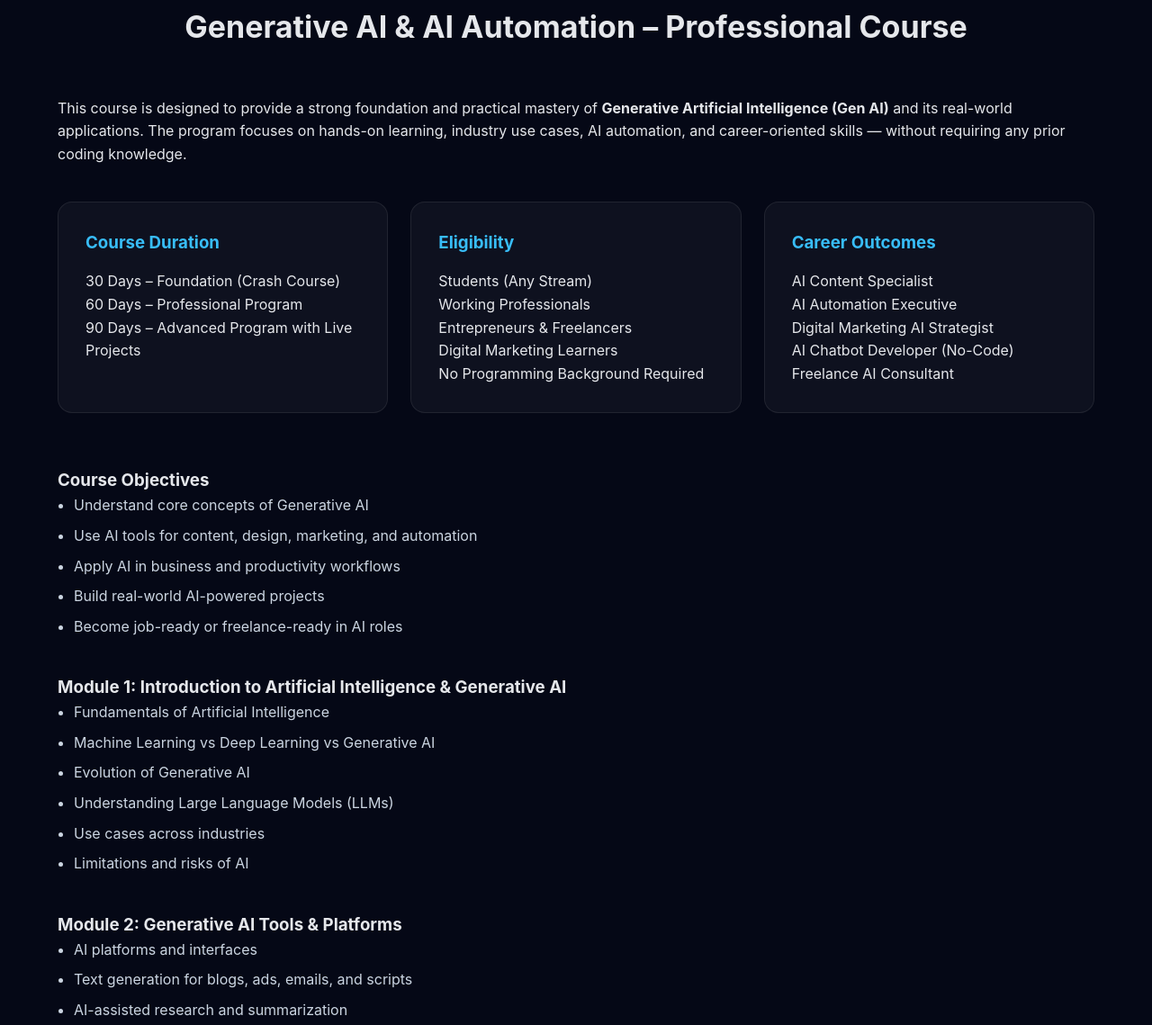
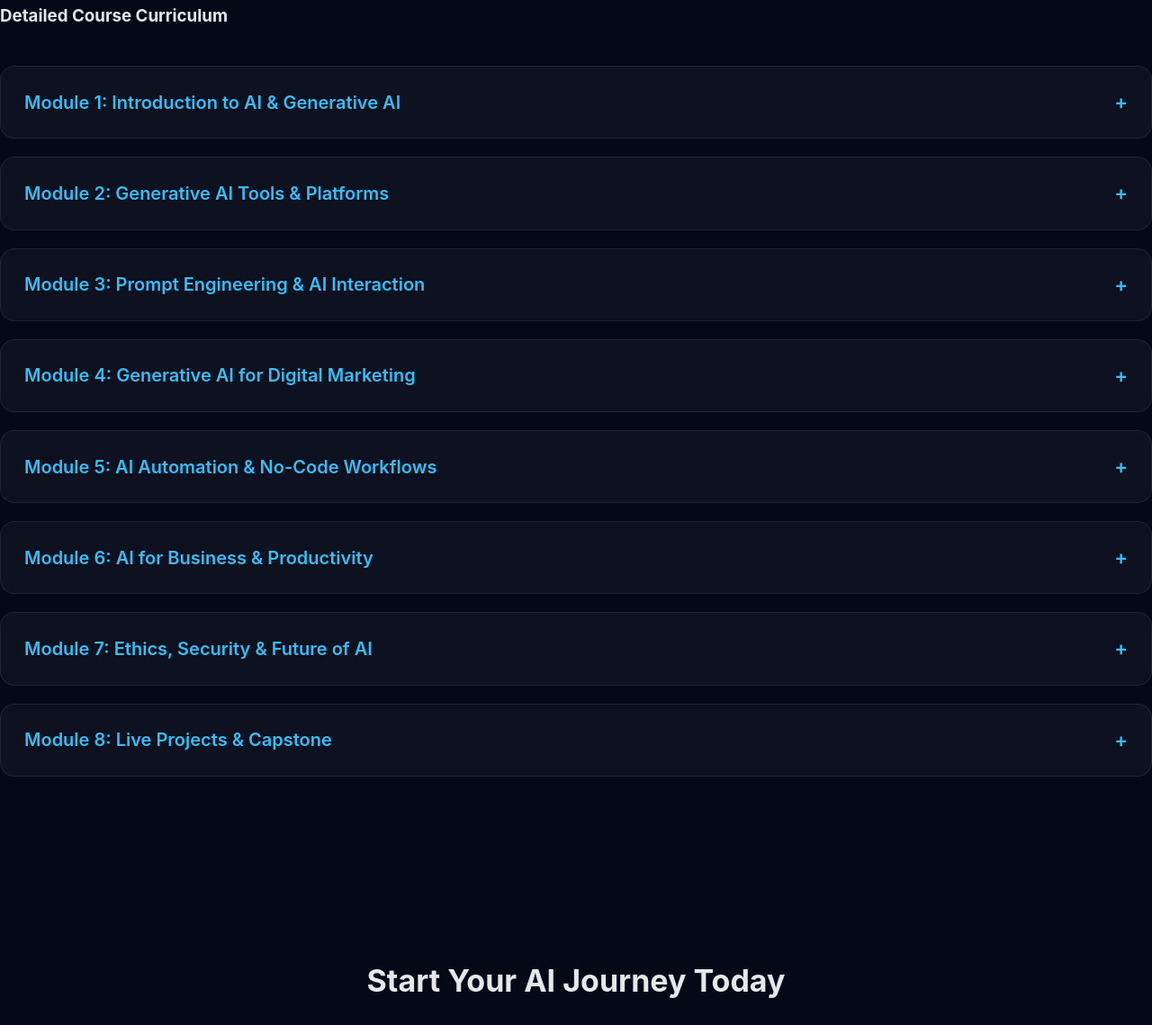
Before and after one commit to am471/GenAI---Automation, a plain HTML site: page index.html in a window 1280 px wide. Shown: the part 1548-2687 px from the top of the page at 90% size. Drawn offline with Linux system fonts and the light colour scheme.

Commit message:
Update index.html

```diff
--- a/index.html
+++ b/index.html
@@ -8,6 +8,55 @@
 <meta name="description" content="Enterprise GenAI solutions and professional Generative AI & Automation course.">
 
 <style>
+/* =====================
+   ACCORDION MODULES
+===================== */
+.accordion{
+    border:1px solid rgba(255,255,255,0.08);
+    border-radius:16px;
+    background:rgba(255,255,255,0.04);
+    margin-bottom:20px;
+    overflow:hidden;
+}
+
+.accordion-header{
+    padding:22px 26px;
+    cursor:pointer;
+    display:flex;
+    justify-content:space-between;
+    align-items:center;
+    font-size:20px;
+    font-weight:600;
+    color:#38bdf8;
+}
+
+.accordion-header span{
+    font-size:22px;
+    transition:transform .3s ease;
+}
+
+.accordion.active .accordion-header span{
+    transform:rotate(45deg);
+}
+
+.accordion-content{
+    max-height:0;
+    overflow:hidden;
+    transition:max-height .4s ease;
+}
+
+.accordion-body{
+    padding:0 26px 26px;
+}
+
+.accordion-body ul{
+    margin-left:18px;
+}
+
+.accordion-body li{
+    margin-bottom:8px;
+    color:#cbd5e1;
+}
 /* =====================
    GLOBAL
 ===================== */
@@ -265,6 +314,7 @@ footer{
         font-size:36px;
     }
 }
+
 </style>
 </head>
 
@@ -272,7 +322,7 @@ footer{
 
 <header>
     <div class="container header-wrap">
-        <div class="logo">The FS Solutions<span>.</span></div>
+        <div class="logo">GenAI<span>.</span></div>
         <a href="https://wa.me/918433879029" class="btn">WhatsApp Us</a>
     </div>
 </header>
@@ -327,176 +377,167 @@ footer{
 
 <!-- ================= COURSE ================= -->
 <section class="course">
-    <div class="container">
-        <h2>Generative AI & AI Automation – Professional Course</h2>
+    <div class="module">
+    <h3>Detailed Course Curriculum</h3>
+</div>
 
-        <!-- Course Overview -->
-        <div class="module">
-            <p>
-                This course is designed to provide a strong foundation and practical mastery of
-                <strong>Generative Artificial Intelligence (Gen AI)</strong> and its real-world applications.
-                The program focuses on hands-on learning, industry use cases, AI automation,
-                and career-oriented skills — without requiring any prior coding knowledge.
-            </p>
-        </div>
-
-        <!-- Key Info Cards -->
-        <div class="grid">
-            <div class="card">
-                <h3>Course Duration</h3>
-                <p>30 Days – Foundation (Crash Course)</p>
-                <p>60 Days – Professional Program</p>
-                <p>90 Days – Advanced Program with Live Projects</p>
-            </div>
-
-            <div class="card">
-                <h3>Eligibility</h3>
-                <p>Students (Any Stream)</p>
-                <p>Working Professionals</p>
-                <p>Entrepreneurs & Freelancers</p>
-                <p>Digital Marketing Learners</p>
-                <p>No Programming Background Required</p>
-            </div>
-
-            <div class="card">
-                <h3>Career Outcomes</h3>
-                <p>AI Content Specialist</p>
-                <p>AI Automation Executive</p>
-                <p>Digital Marketing AI Strategist</p>
-                <p>AI Chatbot Developer (No-Code)</p>
-                <p>Freelance AI Consultant</p>
-            </div>
-        </div>
-
-        <!-- Course Objectives -->
-        <div class="module">
-            <h3>Course Objectives</h3>
-            <ul>
-                <li>Understand core concepts of Generative AI</li>
-                <li>Use AI tools for content, design, marketing, and automation</li>
-                <li>Apply AI in business and productivity workflows</li>
-                <li>Build real-world AI-powered projects</li>
-                <li>Become job-ready or freelance-ready in AI roles</li>
-            </ul>
-        </div>
-
-        <!-- Detailed Curriculum -->
-        <div class="module">
-            <h3>Module 1: Introduction to Artificial Intelligence & Generative AI</h3>
+<!-- MODULE 1 -->
+<div class="accordion">
+    <div class="accordion-header">
+        Module 1: Introduction to AI & Generative AI
+        <span>+</span>
+    </div>
+    <div class="accordion-content">
+        <div class="accordion-body">
             <ul>
                 <li>Fundamentals of Artificial Intelligence</li>
                 <li>Machine Learning vs Deep Learning vs Generative AI</li>
                 <li>Evolution of Generative AI</li>
                 <li>Understanding Large Language Models (LLMs)</li>
-                <li>Use cases across industries</li>
+                <li>Industry use cases</li>
                 <li>Limitations and risks of AI</li>
             </ul>
         </div>
+    </div>
+</div>
 
-        <div class="module">
-            <h3>Module 2: Generative AI Tools & Platforms</h3>
+<!-- MODULE 2 -->
+<div class="accordion">
+    <div class="accordion-header">
+        Module 2: Generative AI Tools & Platforms
+        <span>+</span>
+    </div>
+    <div class="accordion-content">
+        <div class="accordion-body">
             <ul>
                 <li>AI platforms and interfaces</li>
-                <li>Text generation for blogs, ads, emails, and scripts</li>
+                <li>Text generation for blogs, ads, emails, scripts</li>
                 <li>AI-assisted research and summarization</li>
                 <li>Image generation for creatives and marketing</li>
-                <li>AI-based voice and speech generation</li>
+                <li>AI voice and speech generation</li>
                 <li>AI video generation tools</li>
             </ul>
         </div>
+    </div>
+</div>
 
-        <div class="module">
-            <h3>Module 3: Prompt Engineering & AI Interaction</h3>
+<!-- MODULE 3 -->
+<div class="accordion">
+    <div class="accordion-header">
+        Module 3: Prompt Engineering & AI Interaction
+        <span>+</span>
+    </div>
+    <div class="accordion-content">
+        <div class="accordion-body">
             <ul>
-                <li>Introduction to prompt engineering</li>
+                <li>Prompt engineering fundamentals</li>
                 <li>Prompt structure and best practices</li>
-                <li>Role-based and task-based prompting</li>
+                <li>Role-based & task-based prompting</li>
                 <li>Advanced prompting techniques</li>
-                <li>Prompt optimization and refinement</li>
-                <li>Industry-specific prompt templates</li>
+                <li>Prompt optimization</li>
+                <li>Industry prompt templates</li>
             </ul>
         </div>
+    </div>
+</div>
 
-        <div class="module">
-            <h3>Module 4: Generative AI for Digital Marketing</h3>
+<!-- MODULE 4 -->
+<div class="accordion">
+    <div class="accordion-header">
+        Module 4: Generative AI for Digital Marketing
+        <span>+</span>
+    </div>
+    <div class="accordion-content">
+        <div class="accordion-body">
             <ul>
-                <li>AI-powered SEO keyword research</li>
-                <li>Blog and landing page creation using AI</li>
-                <li>Social media content and reel scripting</li>
-                <li>Ad copy creation for Meta & Google Ads</li>
+                <li>AI-powered SEO & content planning</li>
+                <li>Blog & landing page creation</li>
+                <li>Social media & reel scripting</li>
+                <li>Ad copy for Meta & Google Ads</li>
                 <li>Email marketing automation</li>
-                <li>Competitor analysis using AI tools</li>
+                <li>Competitor analysis</li>
             </ul>
         </div>
+    </div>
+</div>
 
-        <div class="module">
-            <h3>Module 5: AI Automation & No-Code Workflows</h3>
+<!-- MODULE 5 -->
+<div class="accordion">
+    <div class="accordion-header">
+        Module 5: AI Automation & No-Code Workflows
+        <span>+</span>
+    </div>
+    <div class="accordion-content">
+        <div class="accordion-body">
             <ul>
-                <li>Introduction to AI automation concepts</li>
-                <li>No-code and low-code automation platforms</li>
-                <li>AI-based lead generation and follow-ups</li>
-                <li>Website and messaging chatbots</li>
-                <li>CRM and AI workflow integration</li>
-                <li>Automated customer support systems</li>
+                <li>AI automation fundamentals</li>
+                <li>No-code & low-code platforms</li>
+                <li>AI lead generation workflows</li>
+                <li>Website & WhatsApp chatbots</li>
+                <li>CRM integration</li>
+                <li>Customer support automation</li>
             </ul>
         </div>
+    </div>
+</div>
 
-        <div class="module">
-            <h3>Module 6: AI for Business, Productivity & Professional Use</h3>
+<!-- MODULE 6 -->
+<div class="accordion">
+    <div class="accordion-header">
+        Module 6: AI for Business & Productivity
+        <span>+</span>
+    </div>
+    <div class="accordion-content">
+        <div class="accordion-body">
             <ul>
-                <li>AI for presentations and reports</li>
-                <li>AI tools for sales and customer support</li>
-                <li>Resume building and interview preparation</li>
-                <li>AI for HR, training, and documentation</li>
-                <li>Productivity enhancement with AI assistants</li>
+                <li>AI for presentations & reports</li>
+                <li>AI tools for sales & support</li>
+                <li>Resume & interview preparation</li>
+                <li>HR & documentation automation</li>
+                <li>Productivity assistants</li>
             </ul>
         </div>
+    </div>
+</div>
 
-        <div class="module">
-            <h3>Module 7: Ethics, Security & Future of AI</h3>
+<!-- MODULE 7 -->
+<div class="accordion">
+    <div class="accordion-header">
+        Module 7: Ethics, Security & Future of AI
+        <span>+</span>
+    </div>
+    <div class="accordion-content">
+        <div class="accordion-body">
             <ul>
-                <li>Ethical considerations in AI usage</li>
-                <li>Data privacy and security</li>
-                <li>Responsible AI in business</li>
-                <li>AI regulations and compliance</li>
-                <li>Career and freelancing opportunities</li>
+                <li>Ethical AI usage</li>
+                <li>Data privacy & security</li>
+                <li>Responsible AI practices</li>
+                <li>AI regulations & compliance</li>
+                <li>Career & freelancing opportunities</li>
             </ul>
         </div>
+    </div>
+</div>
 
-        <div class="module">
-            <h3>Module 8: Live Projects & Practical Assignments</h3>
+<!-- MODULE 8 -->
+<div class="accordion">
+    <div class="accordion-header">
+        Module 8: Live Projects & Capstone
+        <span>+</span>
+    </div>
+    <div class="accordion-content">
+        <div class="accordion-body">
             <ul>
-                <li>AI-powered content creation system</li>
-                <li>AI chatbot for a real business use case</li>
-                <li>AI-driven digital marketing campaign</li>
+                <li>AI-powered content system</li>
+                <li>Real-world chatbot project</li>
+                <li>AI marketing campaign</li>
                 <li>Automation workflow project</li>
-                <li>Final capstone project presentation</li>
+                <li>Final capstone presentation</li>
             </ul>
         </div>
+    </div>
+</div>
 
-        <!-- Teaching & Certification -->
-        <div class="module">
-            <h3>Teaching Methodology</h3>
-            <ul>
-                <li>Instructor-led live sessions (Offline / Online)</li>
-                <li>Hands-on practical demonstrations</li>
-                <li>Weekly assignments and assessments</li>
-                <li>Case studies and real-world scenarios</li>
-                <li>Doubt-clearing and revision sessions</li>
-            </ul>
-        </div>
-
-        <div class="module">
-            <h3>Certification & Evaluation</h3>
-            <ul>
-                <li>Course Completion Certificate</li>
-                <li>Project Completion Certificate</li>
-                <li>Internship / Experience Certificate (Optional)</li>
-                <li>Portfolio-ready AI projects</li>
-            </ul>
-        </div>
-
-    </div>
 </section>
 
 <!-- ================= CTA ================= -->
@@ -511,6 +552,22 @@ footer{
 <footer>
     © 2026 GenAI Solutions & Training. All Rights Reserved.
 </footer>
+<script>
+document.querySelectorAll('.accordion-header').forEach(header=>{
+    header.addEventListener('click',()=>{
+        const accordion = header.parentElement;
+        const content = accordion.querySelector('.accordion-content');
+
+        accordion.classList.toggle('active');
+
+        if(accordion.classList.contains('active')){
+            content.style.maxHeight = content.scrollHeight + 'px';
+        }else{
+            content.style.maxHeight = null;
+        }
+    });
+});
+</script>
 
 </body>
 </html>
```
